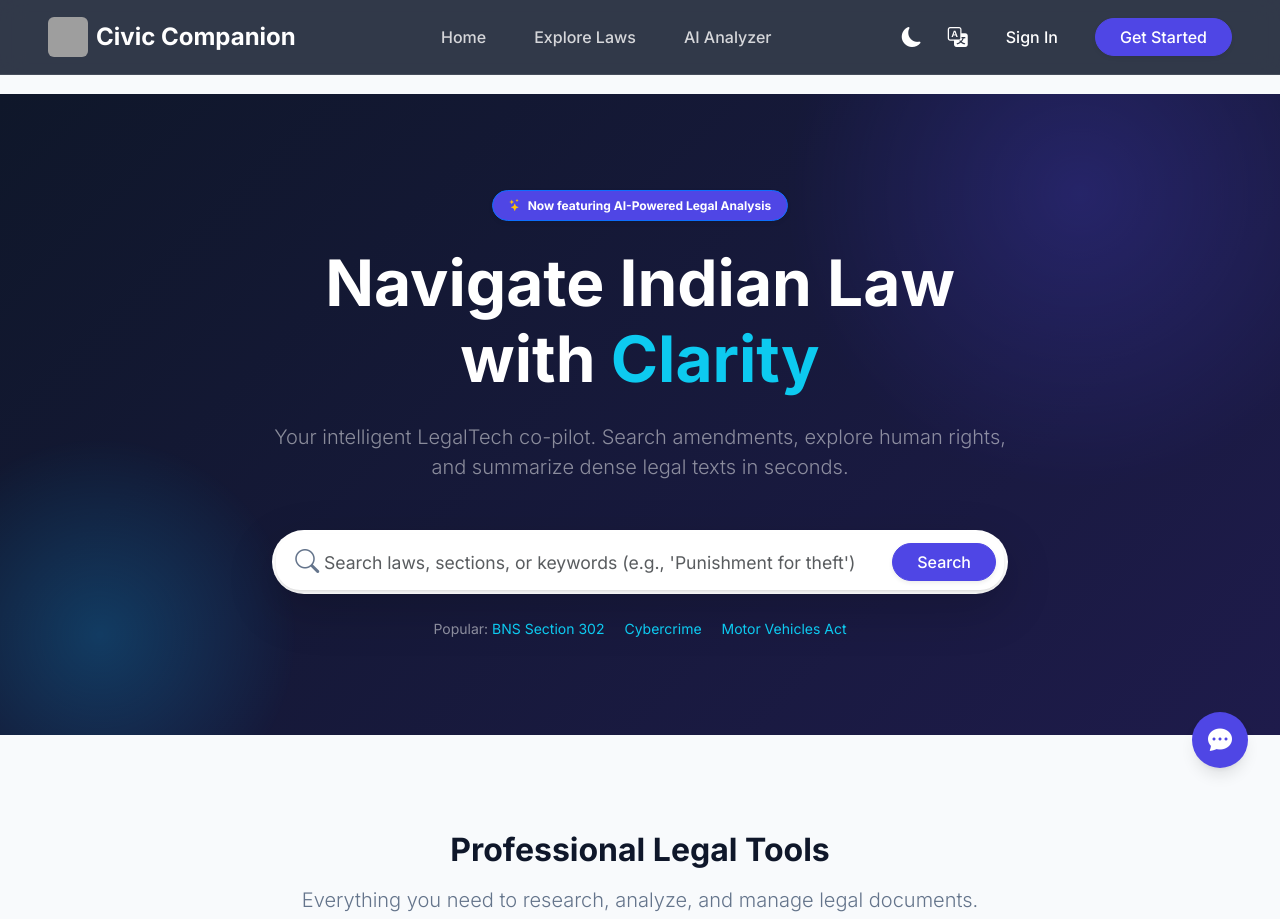
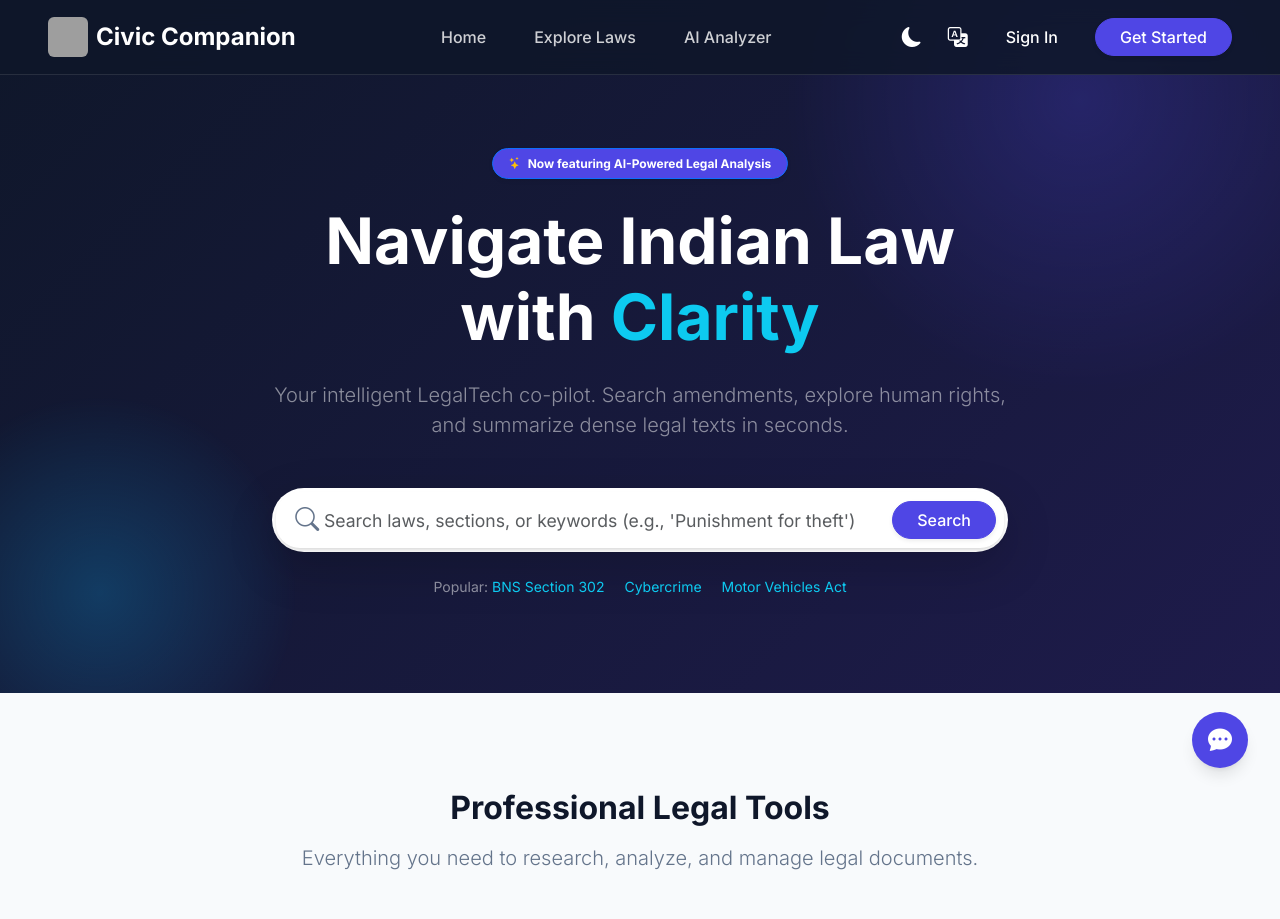
Before and after one commit to RuinPrince/CC, a Django app: template law/templates/home.html in a window 1280 px wide. Shown: the top 919 px of the page. Run offline with Django 5.2, Linux system fonts and the light colour scheme; the template is opened without the code that fills it, so the values that code supplies are empty; some libraries are stand-ins or nearby versions; grey boxes are pictures that could not be loaded.

Commit message:
Remove gap between header and body on home and categories pages

```diff
--- a/law/templates/base.html
+++ b/law/templates/base.html
@@ -114,8 +114,10 @@
     </nav>
 
     <!-- Main Content Area -->
+    {% block top_spacer %}
     <div id="top" style="height: 70px;"></div> <!-- Spacer for fixed navbar -->
-    <main class="flex-grow-1 bg-light pt-4 pb-5">
+    {% endblock %}
+    <main class="flex-grow-1 bg-light {% block main_padding %}pt-4{% endblock %} pb-5">
       {% block content %}
       {% endblock %}
     </main>
--- a/law/templates/categories.html
+++ b/law/templates/categories.html
@@ -3,8 +3,10 @@
 
 {% block title %}Civic Companion - Categories Hub{% endblock %}
 
+{% block top_spacer %}{% endblock %}
+{% block main_padding %}p-0 m-0{% endblock %}
 {% block content %}
-<div class="bg-dark text-white py-5 mb-5" style="background: linear-gradient(135deg, var(--secondary-color) 0%, #1e1b4b 100%);">
+<div class="bg-dark text-white pb-5 mb-5" style="padding-top: 100px; background: linear-gradient(135deg, var(--secondary-color) 0%, #1e1b4b 100%);">
   <div class="container text-center py-4 animate-fade-in">
     <h1 class="display-5 fw-bold mb-3">Legal Categories Hub</h1>
     <p class="lead text-white-50 fw-light mb-0">Browse through major classifications of Indian Law.</p>
--- a/law/templates/home.html
+++ b/law/templates/home.html
@@ -3,9 +3,11 @@
 
 {% block title %}Civic Companion - Premium Legal Intelligence{% endblock %}
 
+{% block top_spacer %}{% endblock %}
+{% block main_padding %}p-0 m-0{% endblock %}
 {% block content %}
 <!-- Premium Hero Section -->
-<section class="position-relative overflow-hidden bg-dark text-white py-5" style="background: linear-gradient(135deg, var(--secondary-color) 0%, #1e1b4b 100%);">
+<section class="position-relative overflow-hidden bg-dark text-white pb-5" style="padding-top: 100px; background: linear-gradient(135deg, var(--secondary-color) 0%, #1e1b4b 100%);">
   <!-- Abstract Background Elements -->
   <div class="position-absolute top-0 start-0 w-100 h-100 overflow-hidden opacity-25" style="pointer-events: none;">
     <div class="position-absolute rounded-circle" style="width: 600px; height: 600px; background: radial-gradient(circle, var(--primary-color) 0%, transparent 70%); top: -200px; right: -100px;"></div>
```
